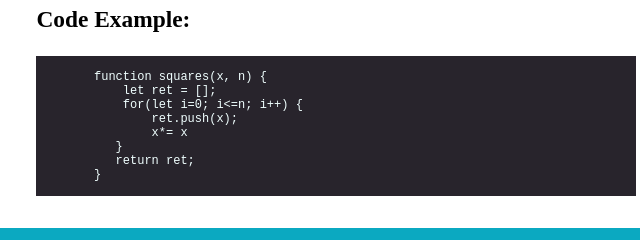
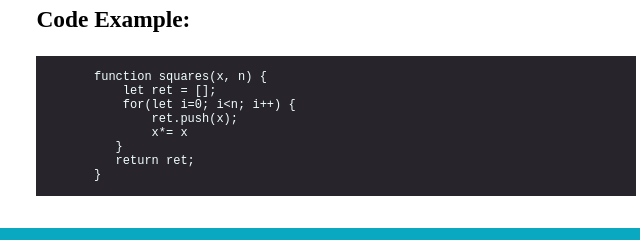
Before and after one commit to rustana/rsschool-cv, a plain HTML site: page index.html in a window 1280 px wide. Shown: the part 1155-1395 px from the top of the page, 326-966 px from the left. Drawn offline with Linux system fonts and the light colour scheme; grey boxes are pictures that could not be loaded.

Commit message:
feat:update code &lt;

```diff
--- a/index.html
+++ b/index.html
@@ -80,7 +80,7 @@
         <code class="code">
         function squares(x, n) {
             let ret = [];
-            for(let i=0; i<=n; i++) {
+            for(let i=0; i&lt;n; i++) {
                 ret.push(x);
                 x*= x
            }
```
